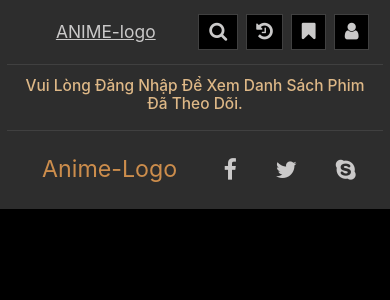
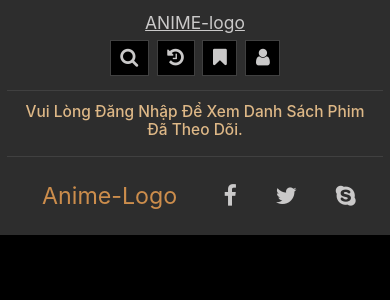
Before and after one commit to traxanhkho/animemely, a React (Create React App) app in the folder animemely-app/: page /follow in a window 390 px wide. Shown: the top 300 px of the page. Built offline with nearby package versions, Linux system fonts and the light colour scheme; no server answers; the database is empty.

Commit message:
complete :100:

```diff
--- a/animemely-app/src/App.css
+++ b/animemely-app/src/App.css
@@ -47,26 +47,42 @@ body::-webkit-scrollbar-thumb {
   background: var(--background-color);
 }
 
-@media (max-width: 1200px){
+@media (max-width: 1200px) {
   .container {
-    max-width: 100% ;
+    max-width: 100%;
   }
 }
 
 @media (max-width: 768px) {
-  html{
+  html {
     font-size: 60.5%;
   }
 
-  .card-movie img{
-    height: 18.5rem ;
+  .card-movie img {
+    height: 18.5rem;
   }
 
-  .header-section .header-form{
-    display: none ;
+  .header-section .header-form {
+    display: none;
   }
 
-  .header-section .header-list #search-btn{
-    display: block ;
+  .header-section .header-list #search-btn {
+    display: block;
+  }
+
+  .header-section {
+    flex-wrap: wrap ;
+    justify-content : center ;
   }
 }
+
+@media (max-width: 480px) {
+  .movie-list .container{
+    grid-template-columns: 48% 48%;
+  }
+
+  .swiper-slide{
+    width:48% !important ;
+  }
+
+}
--- a/animemely-app/src/App.js
+++ b/animemely-app/src/App.js
@@ -21,7 +21,6 @@ class App extends Component {
   render() {
     return (
       <AnimeProvider>
-        <MovieContext.Provider value={this.state}>
           <div className="container">
             <ToastContainer />
             <Header />
@@ -41,7 +40,6 @@ class App extends Component {
             </Routes>
             <Footer />
           </div>
-        </MovieContext.Provider>
       </AnimeProvider>
     );
   }
--- a/animemely-app/src/components/Footer.jsx
+++ b/animemely-app/src/components/Footer.jsx
@@ -7,9 +7,9 @@ function Footer() {
     <div className="footer">
       <Link to="/" href="#">Anime-Logo</Link>
       <div className="list-social">
-        <i class="fa fa-facebook" aria-hidden="true"></i>
-        <i class="fa fa-twitter" aria-hidden="true"></i>
-        <i class="fa fa-skype" aria-hidden="true"></i>
+        <a href="https://www.facebook.com/" class="fa fa-facebook" aria-hidden="true"></a>
+        <a href="https://twitter.com/?lang=vi" class="fa fa-twitter" aria-hidden="true"></a>
+        <a href="https://www.skype.com/en/" class="fa fa-skype" aria-hidden="true"></a>
       </div>
     </div>
   );
--- a/animemely-app/src/components/common/SearchBoxLink.jsx
+++ b/animemely-app/src/components/common/SearchBoxLink.jsx
@@ -1,32 +1,41 @@
-import React, { useEffect, useState } from "react";
+import React, { useContext, useEffect, useState } from "react";
 import { Link } from "react-router-dom";
+import AnimeContext from "../../context/AnimeContext";
 import { getMovies } from "../../services/fakeMovieService";
 import "../../style/searchBoxLink.css";
 
 function SearchBoxLink({ searchQuery }) {
   const [filter, setFilter] = useState([]);
+  const { getData } = useContext(AnimeContext) ;
 
   useEffect(() => {
-    const movies = getMovies();
-    if (searchQuery) {
-      const filtered = movies.filter((m) =>
-        m.movie_name.toLowerCase().startsWith(searchQuery.toLowerCase())
-      );
-
-      setFilter(filtered);
+    const handleSearch = async () => {
+      try {
+        const data = await getData("/Movies") ;
+        if (searchQuery) {
+          const filtered = data.filter((m) =>
+            m.title.toLowerCase().startsWith(searchQuery.toLowerCase())
+          );
+          console.log(searchQuery,filtered, data)
+          setFilter(filtered);
+        }
+      } catch (error) {
+        console.log(error) ;
+      }
     }
+    handleSearch() ;
   }, []);
 
   return (
     <div className="box-search">
       {filter.map((item) => (
-        <Link
+        <a
           key={item._id}
-          to={`/info-movie/${item._id}`}
+          href={`/info-movie/${item._id}`}
           className="search-link"
         >
-          {item.movie_name}
-        </Link>
+          {item.title}
+        </a>
       ))}
     </div>
   );
--- a/animemely-app/src/components/user/LoginForm.jsx
+++ b/animemely-app/src/components/user/LoginForm.jsx
@@ -35,6 +35,9 @@ class LoginForm extends Form {
   };
 
   render() {
+
+    if(this.context.currentUser) return <h1 style={{textAlign: "center", padding : ".8rem", color : "red"}}>Bạn đã đăng nhập rồi.</h1>
+
     return (
       <div className="login-section">
         <Heading name="đăng nhập thành viên" />
--- a/animemely-app/src/components/user/RegisterForm.jsx
+++ b/animemely-app/src/components/user/RegisterForm.jsx
@@ -42,6 +42,8 @@ class RegisterForm extends form {
   };
 
   render() {
+    if(this.context.currentUser) return <h1 style={{textAlign: "center", padding : ".8rem", color : "red"}}>Bạn đã đăng nhập rồi.</h1>
+
     return (
       <div className="register-section">
         <Heading name="đăng ký thành viên" />
--- a/animemely-app/src/components/watching-movie/WatchingMovie.jsx
+++ b/animemely-app/src/components/watching-movie/WatchingMovie.jsx
@@ -1,5 +1,5 @@
 import React, { useEffect, useState, useContext } from "react";
-import { useParams } from "react-router-dom";
+import { useLocation , useParams } from "react-router-dom";
 import AnimeContext from "../../context/AnimeContext";
 import ListEpisode from "../common/ListEpisode";
 import Comment from "../common/Comment";
@@ -12,6 +12,7 @@ function WatchingMovie() {
   const [movie, setMovie] = useState({});
   const [list, setList] = useState([]);
   const [episode, setEpisode] = useState("");
+  const location = useLocation() ;
 
   useEffect(() => {
     const id = movieId;
@@ -97,7 +98,7 @@ function WatchingMovie() {
         <video src={episode} controls />
       </div>
       <ListEpisode list={list} movie={movie} />
-      <Comment movieId={movieId} />
+      <Comment location={location} movieId={movieId} />
     </div>
   );
 }
--- a/animemely-app/src/style/footer.css
+++ b/animemely-app/src/style/footer.css
@@ -19,12 +19,13 @@
     display: flex ;
 }
 
-.footer div i{
+.footer div a{
     font-size: 2.4rem ;
     padding: .8rem ;
     margin: 0 1.2rem ;
     color: var(--text-color) ;
     cursor: pointer ;
+    width: fit-content ;
 }
 
 .footer div i:hover{
```
Also changed, not shown: animemely-app/src/components/home/Slide.jsx (+1 -12 lines).
